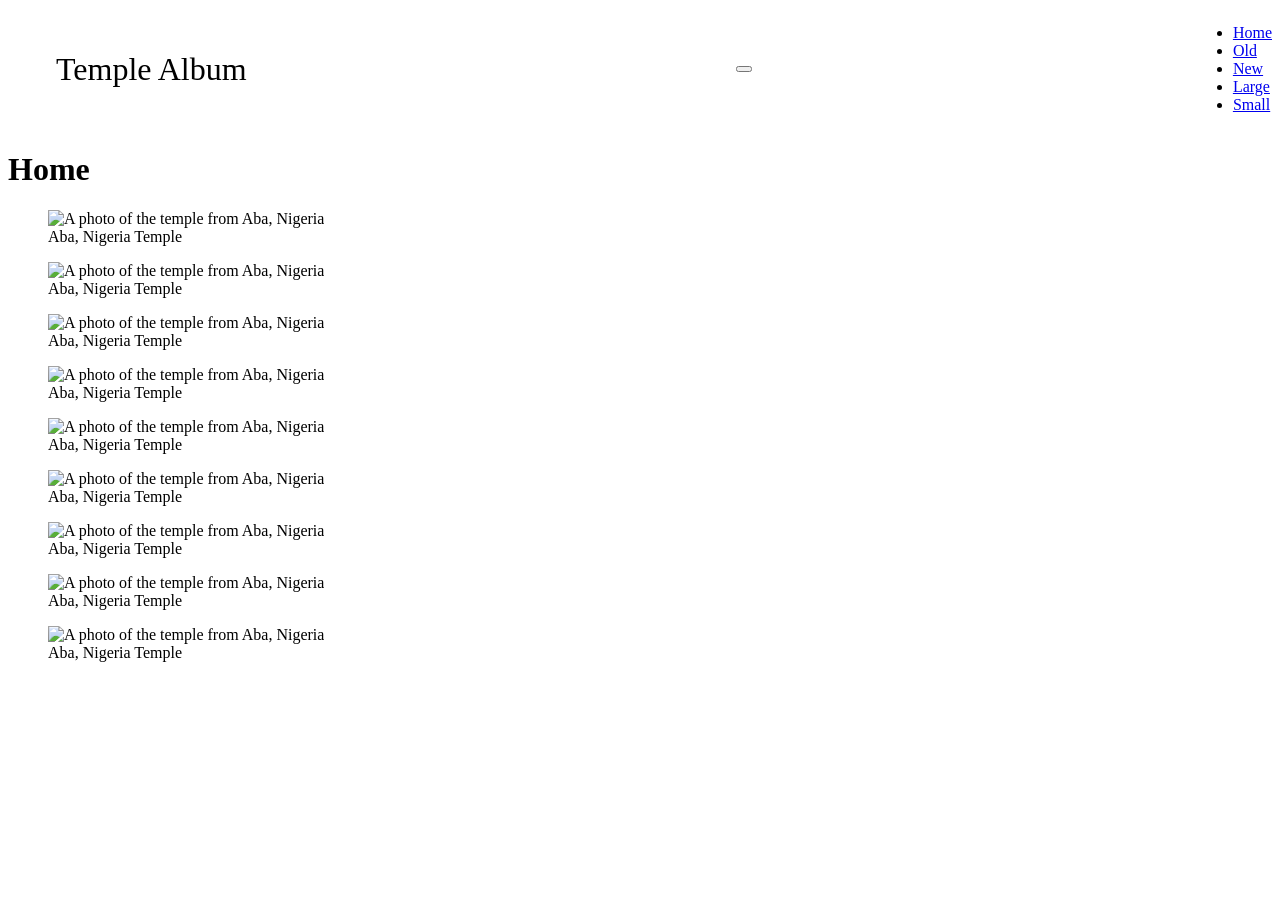
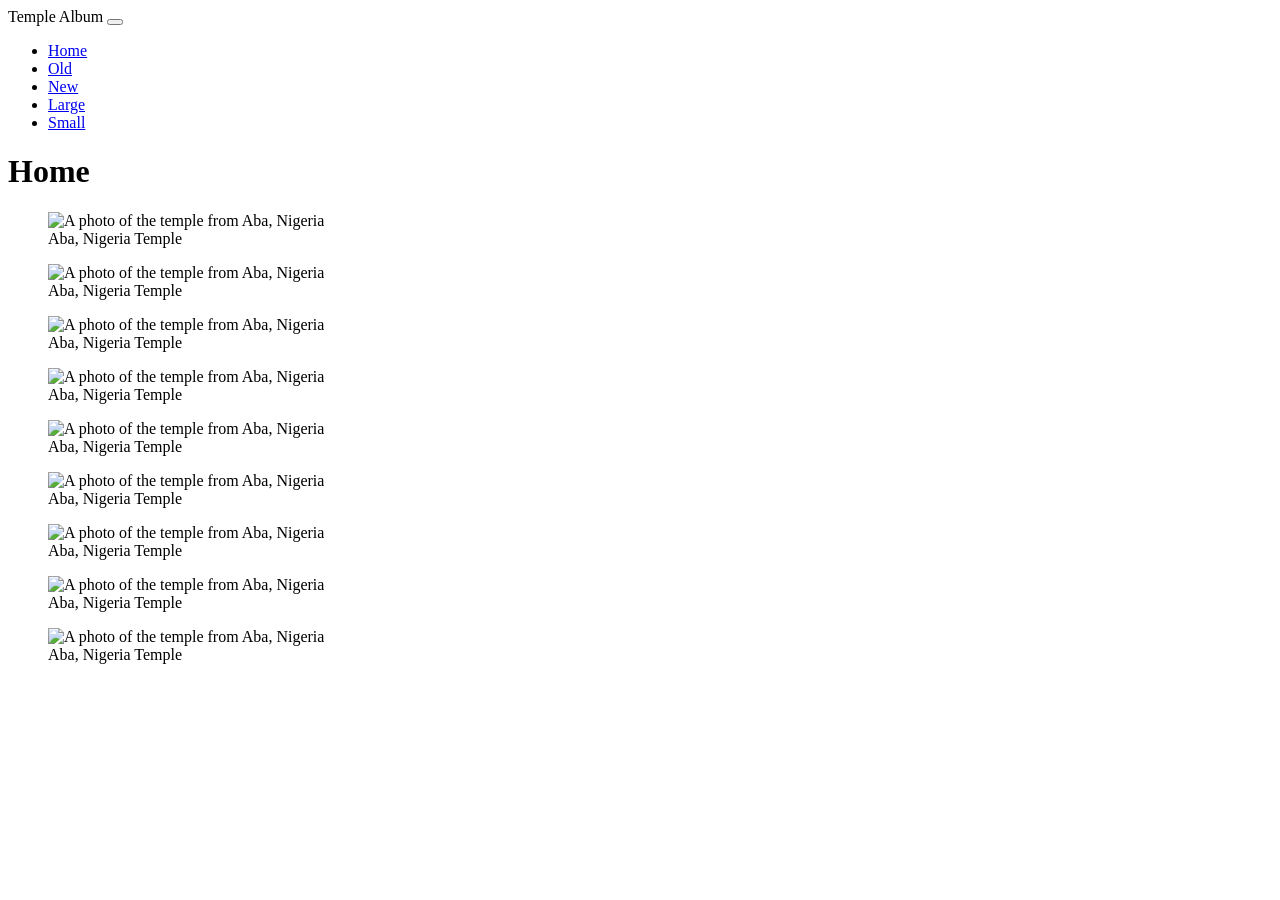

Finished the album of photos page

--- a/styles/temples-large.css
+++ b/styles/temples-large.css
@@ -1,29 +1,4 @@
-/* LARGER VIEW */
-@media (min-width: 600px) {
-    header {
-        display: flex;
-        align-items: center;
-        justify-content: space-between;
-    }
-
-    header span {
-        font-size: 2rem;
-        margin: 1.5rem 3rem;
-    }
-
-    #menubtn {
-        display: none;
-    }
-
-    .navmenu {
-        flex-direction: row;
-        justify-content: flex-end;
-    }
-
-    .navmenu a {
-        flex: 1 1 100%;
-    }
-
+@media (min-width: 900px) {
     .container {
         grid-template-columns: repeat(3, 1fr);
     }
